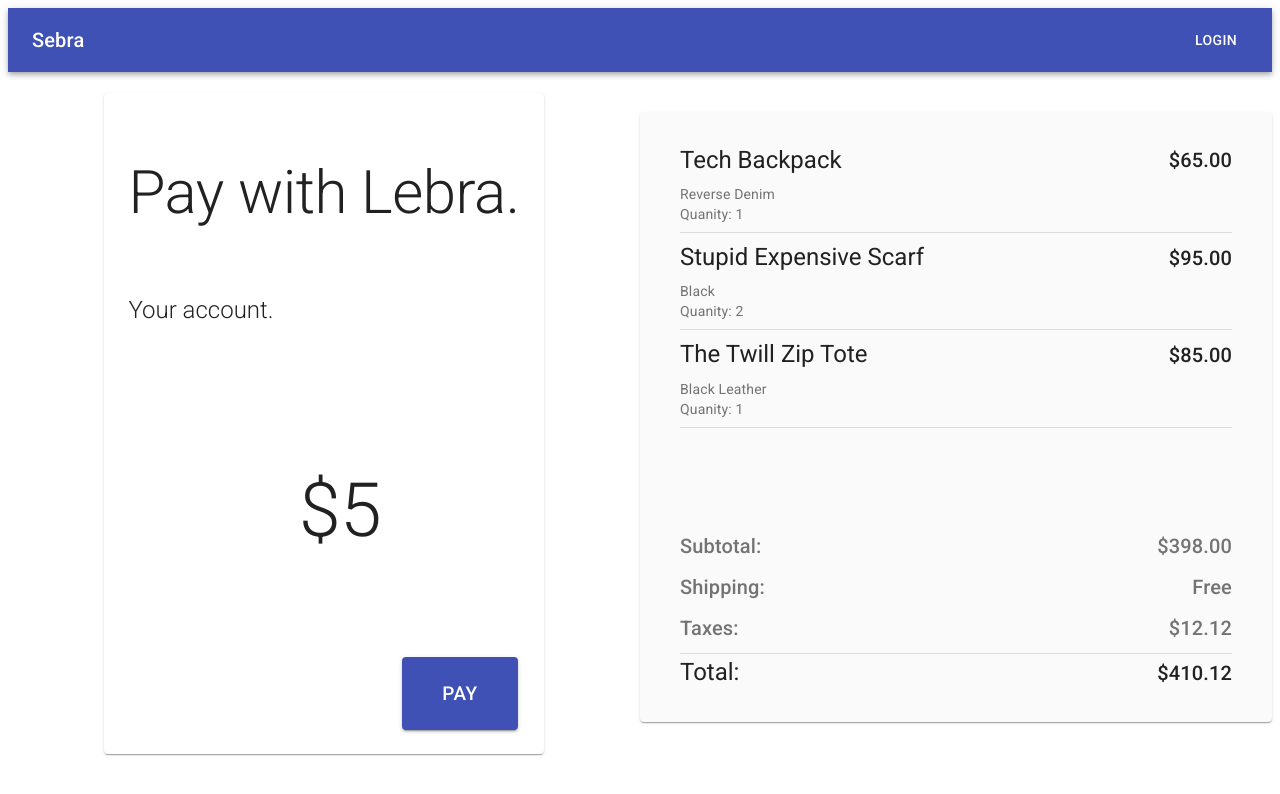
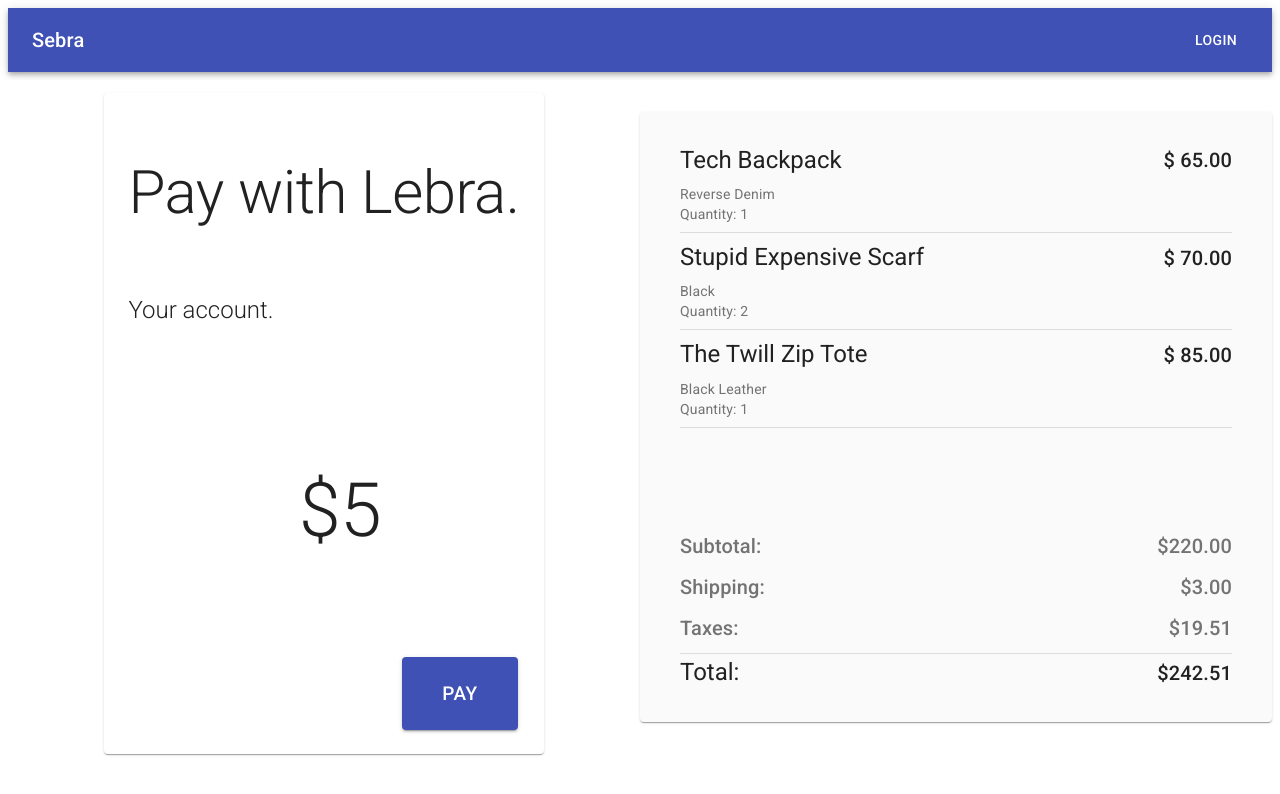
Before and after one commit to allensh11/Sebra, a React (Create React App) app in the folder client/: page /#/account/123 in a window 1280 px wide. Shown: the top 794 px of the page. Built offline with nearby package versions, Linux system fonts and the light colour scheme.

Commit message:
Added routing & util functions

```diff
--- a/client/src/components/Account.js
+++ b/client/src/components/Account.js
@@ -1,10 +1,11 @@
-import React from 'react';
+import React, { Fragment } from 'react';
 import { makeStyles } from '@material-ui/core/styles';
 import Grid from '@material-ui/core/Grid';
 import Paper from '@material-ui/core/Paper';
 import Typography from '@material-ui/core/Typography';
 import Button from '@material-ui/core/Button';
 import Divider from '@material-ui/core/Divider';
+import { calcLineItemCost, calcSubtotal, calcTaxes, calcTotal } from '../util';
 
 
 const useStyles = makeStyles(theme => ({
@@ -112,26 +113,39 @@ const useStyles = makeStyles(theme => ({
   }
 }));
 
-{ const cart = [
+const auth = {
+  id: 123,
+  balance: 5
+}
+const cart = [
   {
+    id: 1,
     itemName: 'Tech Backpack',
-    price: 65.00,
+    unitPrice: 65.00,
     description: 'Reverse Denim',
     quantity: 1
   },
   {
+    id: 2,
     itemName: 'Stupid Expensive Scarf',
-    price: 95.00,
+    unitPrice: 35.00,
     description: 'Black',
     quantity: 2
   },
   {
+    id: 3,
     itemName: 'The Twill Zip Tote',
-    price: 85.00,
+    unitPrice: 85.00,
     description: 'Black Leather',
     quantity: 1
   }
-]}
+]
+const shippingCost = 3.00;
+const taxRate = 0.0875;
+
+const subtotal = calcSubtotal(cart);
+const taxes = calcTaxes(subtotal, shippingCost, taxRate);
+
 
 const Account = ({ customerId, history }) => {
 
@@ -139,7 +153,8 @@ const Account = ({ customerId, history }) => {
 
   const handleSubmit = e => {
     e.preventDefault();
-    history.push(`/account/${customerId}/completed`);
+    console.log('account submit');
+    history.push(`/account/${auth.id}/completed`);
   }
 
   return (
@@ -151,7 +166,7 @@ const Account = ({ customerId, history }) => {
                 <Typography variant="h5" align="left" className={classes.header2}>Your account.</Typography>
             </div>
             <div className={classes.balanceContainer}>
-              <Typography className={classes.balance} variant="h2">$5</Typography>
+              <Typography className={classes.balance} variant="h2">{ '$' + auth.balance }</Typography>
             </div>
             <Button onClick={ e => handleSubmit(e) } variant="contained" color="primary" className={classes.button}>
               Pay
@@ -162,70 +177,31 @@ const Account = ({ customerId, history }) => {
         <Paper className={classes.paperRightContainer}>
           <div className={classes.cartItemsContainer}>
           {
-            /* cart.map(cartItem => (
-
-            )) */
-          }
+            cart.map(cartItem => (
+              <Fragment key={ cartItem.id }>
                 <div className={classes.cartItem}>
                   <Grid container alignItems="center">
                     <Grid item xs>
                       <Typography gutterBottom variant="h5">
-                    Tech Backpack
+                        { cartItem.itemName }
                       </Typography>
                     </Grid>
                     <Grid item>
                       <Typography gutterBottom variant="h6">
-                    $65.00
+                        { '$ ' + calcLineItemCost(cartItem.unitPrice, cartItem.quantity) }
                       </Typography>
                     </Grid>
                   </Grid>
                   <Typography color="textSecondary" variant="body2">
-                Reverse Denim
+                    { cartItem.description }
                     <br/>
-                Quanity: 1
+                    { 'Quantity: ' + cartItem.quantity }
                   </Typography>
                 </div>
                 <Divider variant="middle" />
-            <div className={classes.cartItem}>
-              <Grid container alignItems="center">
-                <Grid item xs>
-                  <Typography gutterBottom variant="h5">
-                    Stupid Expensive Scarf
-                  </Typography>
-                </Grid>
-                <Grid item>
-                  <Typography gutterBottom variant="h6">
-                    $95.00
-                  </Typography>
-                </Grid>
-              </Grid>
-              <Typography color="textSecondary" variant="body2">
-                Black
-                <br/>
-                Quanity: 2
-              </Typography>
-            </div>
-            <Divider variant="middle" />
-            <div className={classes.cartItem}>
-              <Grid container alignItems="center">
-                <Grid item xs>
-                  <Typography gutterBottom variant="h5">
-                    The Twill Zip Tote
-                  </Typography>
-                </Grid>
-                <Grid item>
-                  <Typography gutterBottom variant="h6">
-                    $85.00
-                  </Typography>
-                </Grid>
-              </Grid>
-              <Typography color="textSecondary" variant="body2">
-                Black Leather
-                <br/>
-                Quanity: 1
-              </Typography>
-            </div>
-            <Divider variant="middle" />
+              </Fragment>
+            ))
+          }
           </div>
           <div className={classes.totalsContainer}>
             <div className={classes.totalsItem}>
@@ -237,7 +213,7 @@ const Account = ({ customerId, history }) => {
                 </Grid>
                 <Grid item>
                   <Typography gutterBottom color="textSecondary" variant="h6">
-                    $398.00
+                    { '$' + subtotal }
                   </Typography>
                 </Grid>
               </Grid>
@@ -251,7 +227,7 @@ const Account = ({ customerId, history }) => {
                 </Grid>
                 <Grid item>
                   <Typography gutterBottom color="textSecondary" variant="h6">
-                    Free
+                    { '$' + shippingCost.toFixed(2) }
                   </Typography>
                 </Grid>
               </Grid>
@@ -265,7 +241,7 @@ const Account = ({ customerId, history }) => {
                 </Grid>
                 <Grid item>
                   <Typography gutterBottom color="textSecondary" variant="h6">
-                    $12.12
+                    { '$' + taxes }
                   </Typography>
                 </Grid>
               </Grid>
@@ -280,7 +256,7 @@ const Account = ({ customerId, history }) => {
                 </Grid>
                 <Grid item>
                   <Typography gutterBottom variant="h6">
-                    $410.12
+                    { '$' + calcTotal(subtotal, shippingCost, taxes) }
                   </Typography>
                 </Grid>
               </Grid>
--- a/client/src/components/Auth.js
+++ b/client/src/components/Auth.js
@@ -60,6 +60,11 @@ const useStyles = makeStyles(theme => ({
   }
 }));
 
+const auth = {
+  id: 123,
+  balance: 5
+}
+
 const Auth = ({ pathname, history }) => {
   const classes = useStyles();
 
@@ -78,7 +83,8 @@ const Auth = ({ pathname, history }) => {
 
   const handleSubmit = e => {
     e.preventDefault();
-    history.push('/account/123')
+    console.log('auth submit');
+    history.push(`/account/${auth.id}`);
   }
 
   return (
--- a/client/src/components/Nav.js
+++ b/client/src/components/Nav.js
@@ -1,4 +1,4 @@
-import React from 'react';
+import React, { useEffect } from 'react';
 import { Link } from 'react-router-dom';
 import { makeStyles } from '@material-ui/core/styles';
 import AppBar from '@material-ui/core/AppBar';
@@ -20,8 +20,15 @@ const useStyles = makeStyles(theme => ({
   }
 }));
 
-const Nav = () => {
+const auth = {
+  id: 123,
+  balance: 5
+}
+
+const Nav = ({ history }) => {
   const classes = useStyles();
+
+  useEffect(() => auth.id ? history.push(`/account/${auth.id}`) : history.push('/login'), [history]);
 
   return (
     <div className={classes.root}>
--- a/client/src/components/app/App.js
+++ b/client/src/components/app/App.js
@@ -10,7 +10,7 @@ import CompletedPayment from '../CompletedPayment';
 const App = () => (
   <Router>
     {/* <Route exact path='/' render={ ({ history }) => <Homepage history={ history }/> }/> */}
-    <Nav/>
+    <Route render={ ({ history }) => <Nav history={ history }/> } />
     <Route path='/(login|create-account)' render={ ({ location, history }) => <Auth pathname={ location.pathname } history={ history }/> }/>
     <Route exact path='/account/:customerId' render={ ({ match, history }) => <Account customerId={ match.params.customerId } history={ history }/> }/>
     <Route path='/account/:customerId/completed' render={ ({ history }) => <CompletedPayment history={ history }/> }/>
--- /dev/null
+++ b/client/src/util.js
@@ -0,0 +1,14 @@
+export const calcLineItemCost = (unitPrice, quantity) => {
+    return (unitPrice * quantity).toFixed(2);
+}
+export const calcSubtotal = cart => {
+    return cart.reduce((acc, curVal) => acc += (curVal.unitPrice * curVal.quantity), 0).toFixed(2);
+}
+
+export const calcTaxes = (subtotal, shippingCost, taxRate) => {
+    return ((Number(subtotal) + shippingCost) * taxRate).toFixed(2);
+}
+
+export const calcTotal = (subtotal, shippingCost, taxes) => {
+    return (Number(subtotal) + shippingCost + Number(taxes)).toFixed(2);
+}
```
Lines whose indentation alone changed are shown as unchanged.
